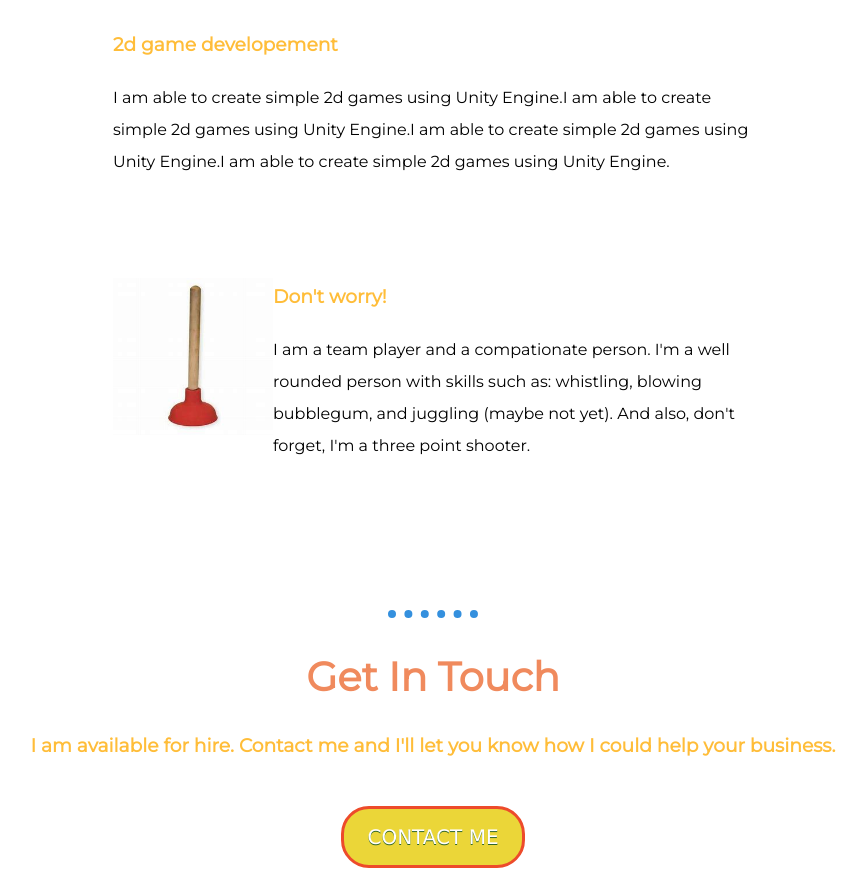
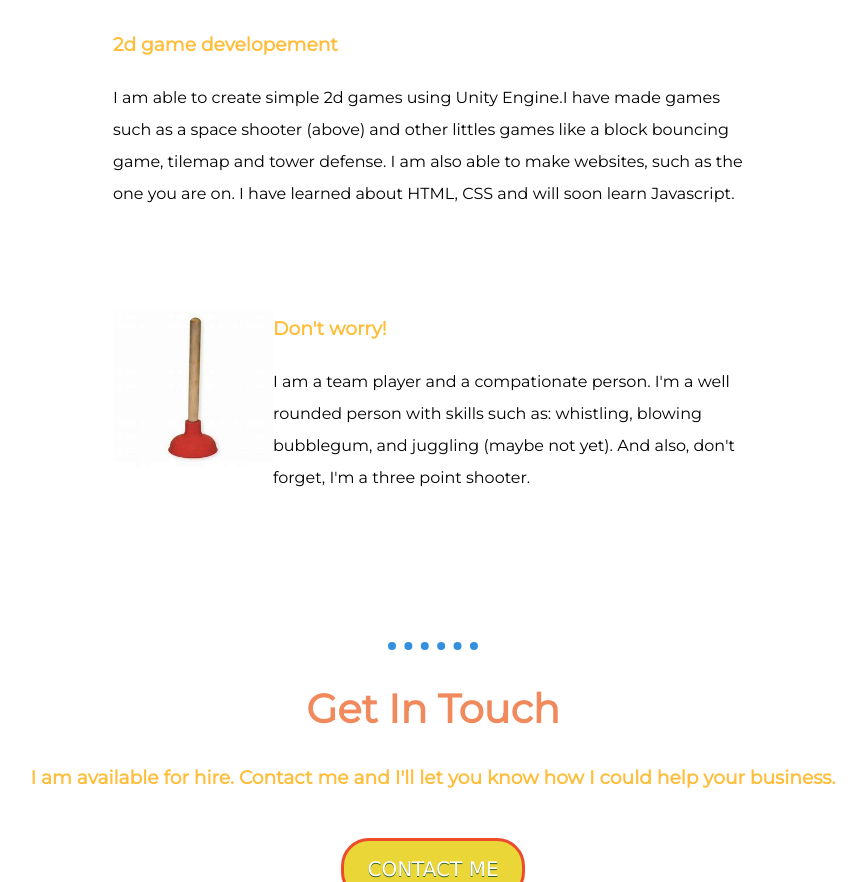
Before and after one commit to ZifanWang2005/db, a plain HTML site: page index.html in a window 1280 px wide. Shown: the part 1793-2675 px from the top of the page, without its empty margins (207-1073 px from the left). Drawn offline with Linux system fonts and the light colour scheme.

Commit message:
Update index.html

```diff
--- a/index.html
+++ b/index.html
@@ -37,7 +37,8 @@
       <div class="skill-row" class="top-skill-row">
         <img class="space-img"src="Images/laser-game.png" alt="">
         <h3>2d game developement</h3>
-        <p> I am able to create simple 2d games using Unity Engine.I am able to create simple 2d games using Unity Engine.I am able to create simple 2d games using Unity Engine.I am able to create simple 2d games using Unity Engine.</p>
+        <p> I am able to create simple 2d games using Unity Engine.I have made games such as a space shooter (above) and other littles games like a block bouncing game, tilemap and tower defense.
+          I am also able to make websites, such as the one you are on. I have learned about HTML, CSS and will soon learn Javascript.</p>
       </div>
       <div class="skill-row">
         <img class="quarter-size-img" src="Images/plunger.jpg" alt="">
```
